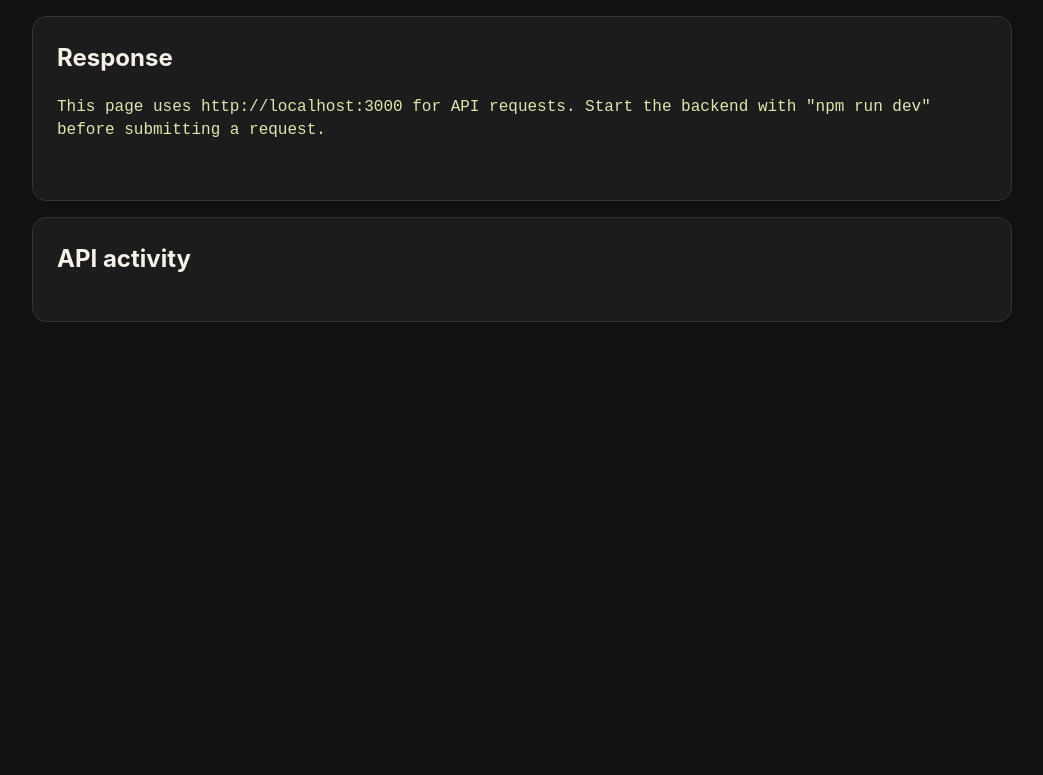
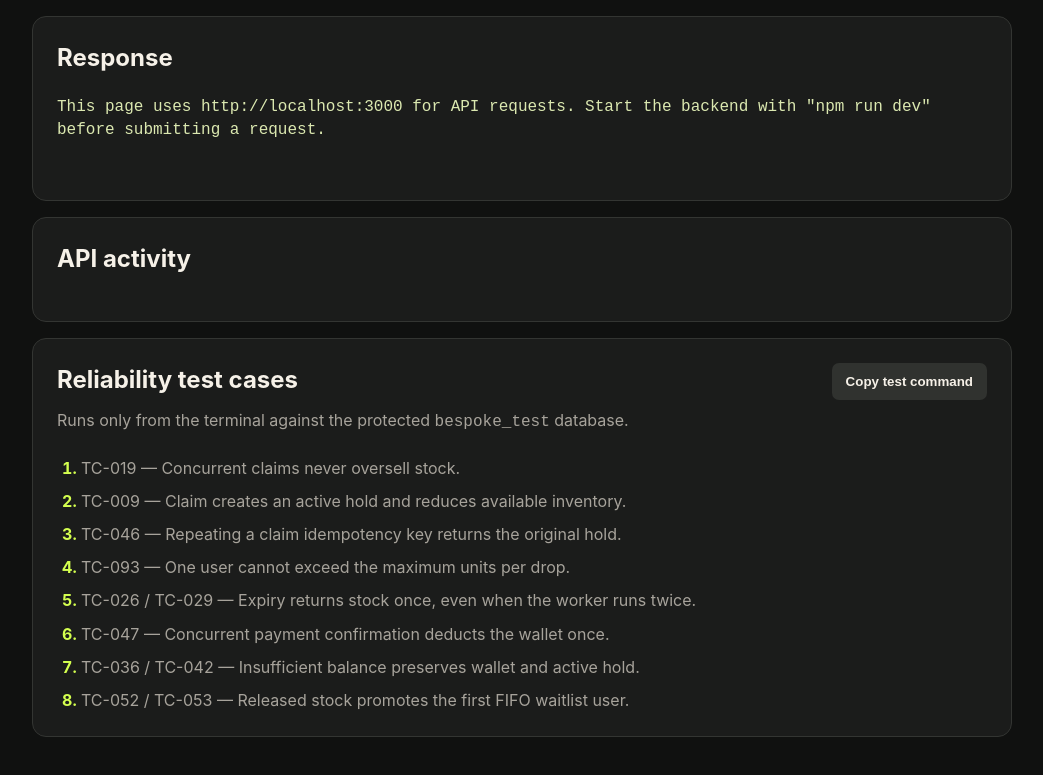
Before and after one commit to veer-raghuwanshi/beSpoke, a website: page public/index.html in a window 1280 px wide. Shown: the part 1010-1785 px from the top of the page, without its empty margins (118-1161 px from the left). Before the commit the page ends 1420 px from the top, so only its background shows below. Drawn offline with Linux system fonts and the light colour scheme.

Commit message:
feat: show reliability test catalogue in UI

```diff
--- a/public/index.html
+++ b/public/index.html
@@ -47,6 +47,25 @@
       <section class="card">
         <h2>API activity</h2>
         <ol id="activity" aria-live="polite"></ol>
+      </section>
+      <section class="card">
+        <div class="section-heading">
+          <div>
+            <h2>Reliability test cases</h2>
+            <p>Runs only from the terminal against the protected <code>bespoke_test</code> database.</p>
+          </div>
+          <button id="copyTestCommand" class="secondary" type="button">Copy test command</button>
+        </div>
+        <ol class="test-cases">
+          <li>TC-019 — Concurrent claims never oversell stock.</li>
+          <li>TC-009 — Claim creates an active hold and reduces available inventory.</li>
+          <li>TC-046 — Repeating a claim idempotency key returns the original hold.</li>
+          <li>TC-093 — One user cannot exceed the maximum units per drop.</li>
+          <li>TC-026 / TC-029 — Expiry returns stock once, even when the worker runs twice.</li>
+          <li>TC-047 — Concurrent payment confirmation deducts the wallet once.</li>
+          <li>TC-036 / TC-042 — Insufficient balance preserves wallet and active hold.</li>
+          <li>TC-052 / TC-053 — Released stock promotes the first FIFO waitlist user.</li>
+        </ol>
       </section>
     </main>
     <script>
@@ -137,6 +156,15 @@
           show(error);
         }
       });
+      document.querySelector('#copyTestCommand').addEventListener('click', async () => {
+        const command = "npm run test:integration -- -MongoUri 'YOUR_BESPOKE_TEST_MONGODB_URI'";
+        try {
+          await navigator.clipboard.writeText(command);
+          show({ message: 'Test command copied. Paste it into PowerShell after replacing the URI.' });
+        } catch {
+          show({ command, message: 'Copy was blocked by the browser; copy this command manually.' });
+        }
+      });
       if (location.port !== '3000') {
         output.textContent =
           'This page uses http://localhost:3000 for API requests. Start the backend with "npm run dev" before submitting a request.';
--- a/public/styles.css
+++ b/public/styles.css
@@ -57,6 +57,27 @@ h1 {
 }
 h2 {
   margin-top: 0;
+}
+.section-heading {
+  display: flex;
+  align-items: start;
+  justify-content: space-between;
+  gap: 16px;
+}
+.section-heading p {
+  margin: -8px 0 0;
+  color: var(--muted);
+}
+.test-cases {
+  display: grid;
+  gap: 10px;
+  margin: 22px 0 0;
+  padding-left: 24px;
+  color: var(--muted);
+}
+.test-cases li::marker {
+  color: var(--accent);
+  font-weight: 700;
 }
 .grid {
   display: grid;
```
